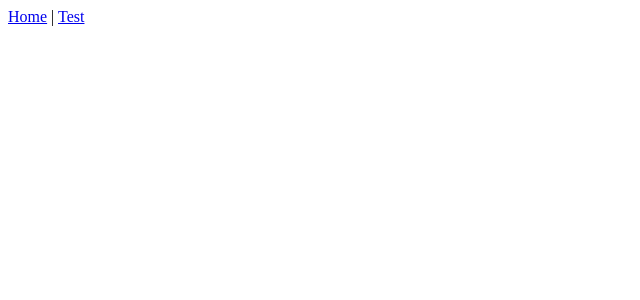
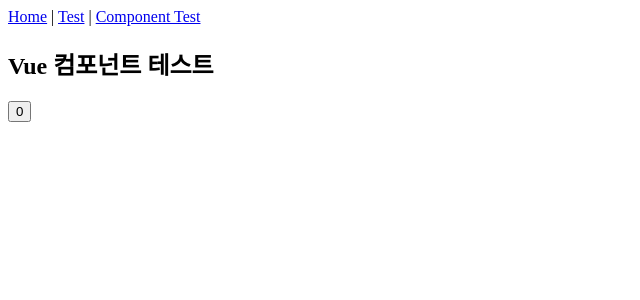
Before and after one commit to EDDI-WebAppAcademy/LectureNotes, a Vue app in the folder vue/frontend/: page /components-test in a window 1280 px wide. Shown: the top 300 px of the page, without its empty margins (0-640 px from the left). Built offline with nearby package versions, Linux system fonts and the light colour scheme.

Commit message:
vue 글로벌 컴포넌트 [28회차]

```diff
--- a/vue/frontend/src/App.vue
+++ b/vue/frontend/src/App.vue
@@ -2,7 +2,8 @@
   <div id="app">
     <nav>
       <router-link to="/">Home</router-link> |
-      <router-link to="/test">Test</router-link>
+      <router-link to="/test">Test</router-link> |
+      <router-link to="/components-test">Component Test</router-link>
     </nav>
     <router-view/>
   </div>
--- /dev/null
+++ b/vue/frontend/src/components/basics/GlobalComponent.vue
@@ -0,0 +1,26 @@
+<template>
+  <button @click="addCounter">{{ counterValue }}</button>
+</template>
+
+<script>
+export default {
+  name: "global-component",
+  // 헝가리안 표기법 -> 초기 소문자 이후로 이니셜마다 대문자
+  // 이런 형태가 vue와 연결시에는 initial-test
+  props: ['initialTest'],
+  data () {
+    return {
+      counterValue: this.initialTest
+    }
+  },
+  methods: {
+    addCounter () {
+      this.counterValue += 1
+    }
+  }
+}
+</script>
+
+<style scoped>
+
+</style>
--- a/vue/frontend/src/router/index.js
+++ b/vue/frontend/src/router/index.js
@@ -2,6 +2,7 @@ import Vue from 'vue'
 import VueRouter from 'vue-router'
 import HomeView from '../views/HomeView.vue'
 import Test from '@/components/basics/Test.vue'
+import ComponentTestView from "@/views/basics/ComponentTestView";
 
 Vue.use(VueRouter)
 
@@ -15,6 +16,11 @@ const routes = [
     path: '/test',
     name: 'test',
     component: Test
+  },
+  {
+    path: '/components-test',
+    name: 'ComponentTestView',
+    component: ComponentTestView
   }
 ]
 
--- /dev/null
+++ b/vue/frontend/src/views/basics/ComponentTestView.vue
@@ -0,0 +1,31 @@
+<template>
+  <div>
+    <h2>Vue 컴포넌트 테스트</h2>
+
+    <div>
+      <!-- v-bind:initial-test === :initial-test -->
+      <global-component :initial-test="counter"/>
+    </div>
+  </div>
+</template>
+
+<script>
+
+import Vue from 'vue'
+import GlobalComponent from "@/components/basics/GlobalComponent";
+
+Vue.component(GlobalComponent.name, GlobalComponent)
+
+export default {
+  name: "ComponentTestView",
+  data () {
+    return {
+      counter: 0,
+    }
+  }
+}
+</script>
+
+<style scoped>
+
+</style>
```
